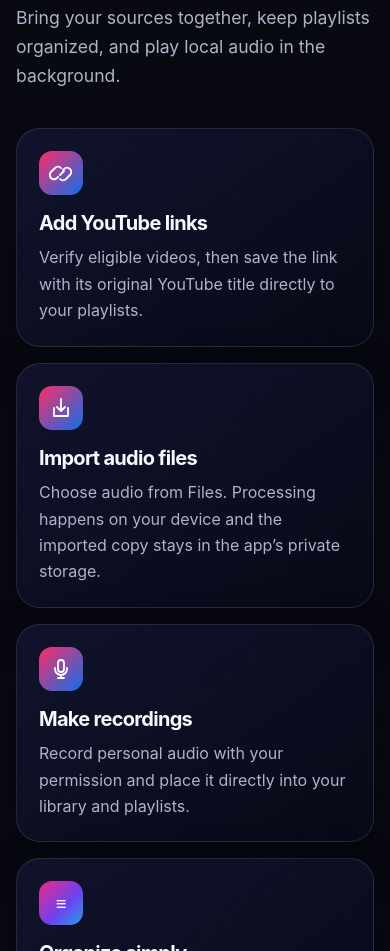
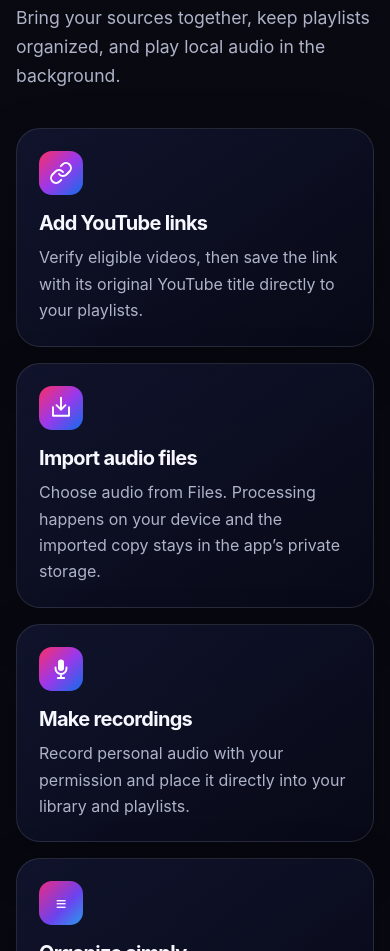
Before and after one commit to TaviStudio/playlist-studio, a plain HTML site: page index.html in a window 390 px wide. Shown: the part 1056-2007 px from the top of the page. Drawn offline with Linux system fonts and the light colour scheme.

Commit message:
Match source icons and gradient to the app
Use the app’s three-stop pink, purple, and blue gradient for the three source badges. Refine the white Link and Import shapes, raise Import slightly, and use a filled white microphone while preserving badge sizes, page layout, and all copy.

```diff
--- a/index.html
+++ b/index.html
@@ -365,16 +365,25 @@
     }
 
     .source-icon {
-      background: linear-gradient(135deg, #fc2e66, #0f6eeb);
+      background: linear-gradient(
+        135deg,
+        rgb(99% 18% 40%) 0%,
+        rgb(61% 22% 92%) 50%,
+        rgb(6% 43% 92%) 100%
+      );
     }
 
     .source-icon svg {
       width: 24px;
       height: 24px;
       stroke: currentColor;
-      stroke-width: 1.8;
+      stroke-width: 1.9;
       stroke-linecap: round;
       stroke-linejoin: round;
+    }
+
+    .source-icon-import svg {
+      transform: translateY(-1.32px);
     }
 
     .icloud-panel {
@@ -749,7 +758,7 @@
 
         <div class="feature-grid">
           <article class="card">
-            <div class="card-icon source-icon" aria-hidden="true"><svg viewBox="0 0 24 24" fill="none"><path d="m10 13 4-4m-6 6-1 1a4 4 0 0 1-6-6l4-4a4 4 0 0 1 6 0m2 2 1-1a4 4 0 0 1 6 6l-4 4a4 4 0 0 1-6 0" transform="translate(1 1)"/></svg></div>
+            <div class="card-icon source-icon" aria-hidden="true"><svg viewBox="0 0 24 24" fill="none"><path d="M10 13a5 5 0 0 0 7.54.54l3-3a5 5 0 0 0-7.07-7.07l-1.72 1.71M14 11a5 5 0 0 0-7.54-.54l-3 3a5 5 0 0 0 7.07 7.07l1.71-1.71"/></svg></div>
             <h3>Add YouTube links</h3>
 
             <p>
@@ -759,7 +768,7 @@
           </article>
 
           <article class="card">
-            <div class="card-icon source-icon" aria-hidden="true"><svg viewBox="0 0 24 24" fill="none"><path d="M12 3v12m-4-4 4 4 4-4M5 12v8h14v-8"/></svg></div>
+            <div class="card-icon source-icon source-icon-import" aria-hidden="true"><svg viewBox="0 0 24 24" fill="none"><path d="M12 3v12m-4.5-4.5L12 15l4.5-4.5M4 12.5V21h16v-8.5"/></svg></div>
             <h3>Import audio files</h3>
 
             <p>
@@ -769,7 +778,7 @@
           </article>
 
           <article class="card">
-            <div class="card-icon source-icon" aria-hidden="true"><svg viewBox="0 0 24 24" fill="none"><rect x="9" y="3" width="6" height="12" rx="3"/><path d="M6 11v1a6 6 0 0 0 12 0v-1m-6 7v3m-3 0h6"/></svg></div>
+            <div class="card-icon source-icon" aria-hidden="true"><svg viewBox="0 0 24 24" fill="none"><rect x="9" y="2.5" width="6" height="11.5" rx="3" fill="currentColor" stroke="none"/><path d="M6.5 10.5v1a5.5 5.5 0 0 0 11 0v-1M12 17v4m-3.2 0h6.4"/></svg></div>
             <h3>Make recordings</h3>
 
             <p>
```
